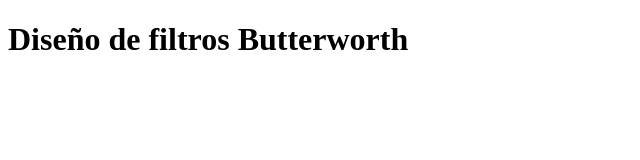
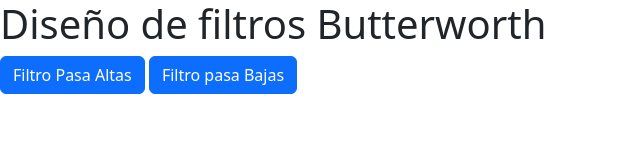
Before and after one commit to AlejoPal/Filtro_butterworth, a plain HTML site: page index.html in a window 1280 px wide. Shown: the whole page, without its empty margins (0-640 px from the left). Drawn offline with nearby package versions, Linux system fonts and the light colour scheme.

Commit message:
botones Paginas

```diff
--- a/index.html
+++ b/index.html
@@ -4,9 +4,16 @@
     <meta charset="UTF-8">
     <meta http-equiv="X-UA-Compatible" content="IE=edge">
     <meta name="viewport" content="width=device-width, initial-scale=1.0">
+    <link href="https://cdn.jsdelivr.net/npm/bootstrap@5.3.0-alpha1/dist/css/bootstrap.min.css" rel="stylesheet" integrity="sha384-GLhlTQ8iRABdZLl6O3oVMWSktQOp6b7In1Zl3/Jr59b6EGGoI1aFkw7cmDA6j6gD" crossorigin="anonymous">
+    <link rel="stylesheet" href="styles.css">
+    <script src="Java/Calculos.js"></script>
     <title>Document</title>
 </head>
 <body>
     <h1>Diseño de filtros Butterworth</h1>
+
+    <a class="btn btn-primary" href="Vistas/Pasaaltas.html" role="button">Filtro Pasa Altas</a>
+    <a class="btn btn-primary" href="Vistas/Pasabajas.html" role="button">Filtro pasa Bajas</a>
+
 </body>
 </html>
```
Also changed, not shown: Vistas/Pasaaltas.html (+1 -1 lines), Vistas/Pasabajas.html (+1 -1 lines), Java/Calculos.js (added), Java/calcularpasaaltas.js (deleted), Java/calcularpasabajas.js (deleted).
